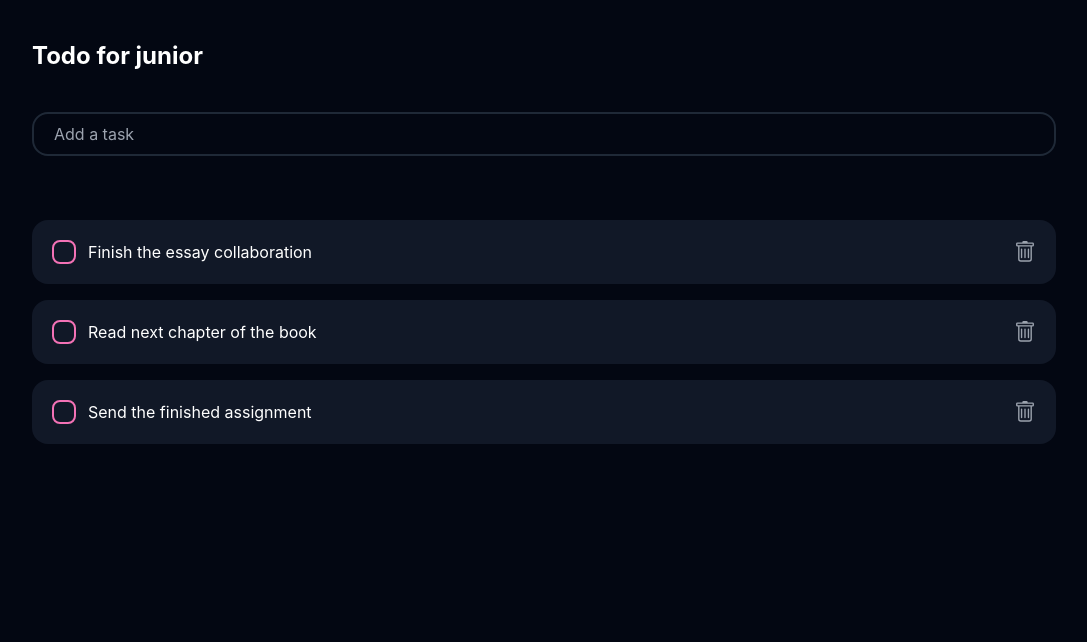
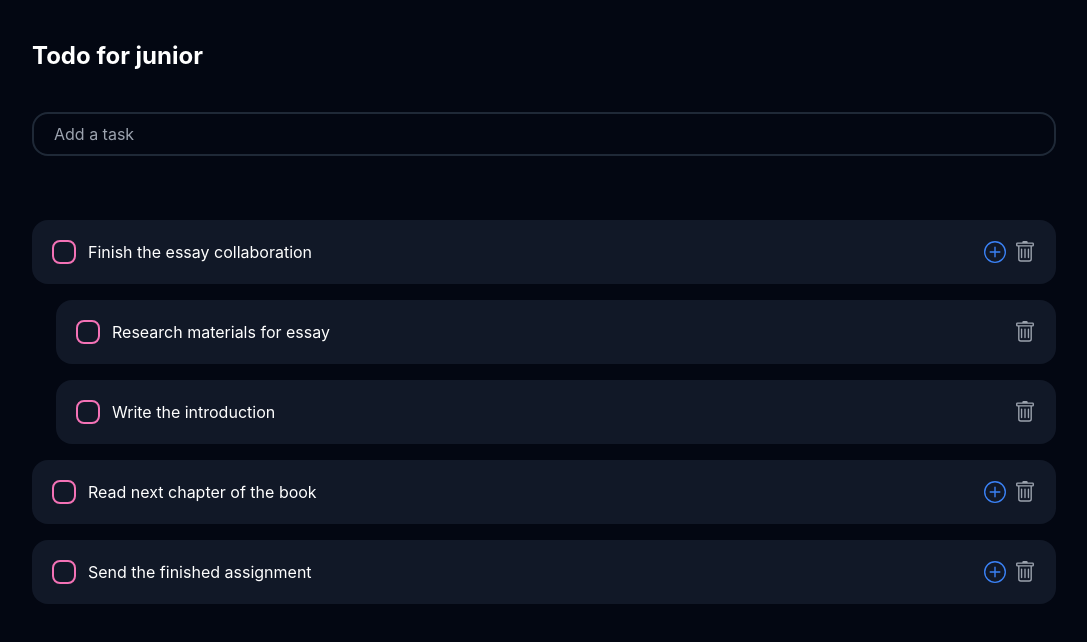
Before and after one commit to nevm1ss/to-do, a React (Create React App) app: page / in a window 1280 px wide. Shown: the top 642 px of the page, without its empty margins (96-1183 px from the left). Built offline with nearby package versions, Linux system fonts and the light colour scheme.

Commit message:
Fixed a bug where you couldn't add new notes and now you can add substasks

```diff
--- a/src/components/screens/Home/Home.jsx
+++ b/src/components/screens/Home/Home.jsx
@@ -1,12 +1,24 @@
-import React, { useState } from 'react'
-import TodoItem from './item/TodoItem'
-import CreateTodoField from './create-todo-field/CreateTodoField'
+import React, { useState } from 'react';
+import TodoItem from './item/TodoItem';
+import CreateTodoField from './create-todo-field/CreateTodoField';
 
 const data = [
   {
     _id: 'wefw23',
     title: 'Finish the essay collaboration',
     isCompleted: false,
+    subtask: [
+      {
+        _id: 'wefw23-sub1',
+        title: 'Research materials for essay',
+        isCompleted: false,
+      },
+      {
+        _id: 'wefw23-sub2',
+        title: 'Write the introduction',
+        isCompleted: false,
+      },
+    ],
   },
   {
     _id: 'wefw23232',
@@ -18,36 +30,81 @@ const data = [
     title: 'Send the finished assignment',
     isCompleted: false,
   },
-]
+];
 
 const Home = () => {
-	const [todos, setTodos] = useState(data)
+  const [todos, setTodos] = useState(data);
 
-	const changeTodo = id => {
-		const copy = [...todos]
-		const current = copy.find(t => t._id === id)
-		current.isCompleted = !current.isCompleted
-		setTodos(copy)
+  const changeTodo = (id) => {
+    const updateTodos = (tasks) =>
+      tasks.map((task) => {
+        if (task._id === id) {
+          return { ...task, isCompleted: !task.isCompleted };
         }
+        if (task.subtask) {
+          return { ...task, subtask: updateTodos(task.subtask) };
+        }
+        return task;
+      });
 
-	const removeTodo = id => setTodos([...todos].filter(t => t._id !== id))
+    setTodos(updateTodos(todos));
+  };
 
+  const removeTodo = (id) => {
+    const updateTodos = (tasks) =>
+      tasks
+        .map((task) => {
+          if (task.subtask) {
+            return { ...task, subtask: updateTodos(task.subtask) };
+          }
+          return task;
+        })
+        .filter((task) => task._id !== id);
 
+    setTodos(updateTodos(todos));
+  };
+
+  const addSubtask = (parentId, newSubtask) => {
+    setTodos(prevData =>
+      prevData.map(item =>
+        item._id === parentId
+          ? {
+              ...item,
+              subtask: [...(item.subtask || []), newSubtask],
+            }
+          : item
+      )
+    );
+  };
+
+  const handleAddSubtask = (parentId) => {
+    const subtaskTitle = prompt('Enter the title for the new subtask:');
+    if (subtaskTitle) {
+      const newSubtask = {
+        _id: `${parentId}-sub${(todos.find(todo => todo._id === parentId)?.subtask?.length || 0) + 1}`,
+        title: subtaskTitle,
+        isCompleted: false,
+      };
+      addSubtask(parentId, newSubtask);
+    }
+  };
 
   return (
-		<div className='text-white w-4/5 mx-auto'>
-			<h1 className='text-2xl font-bold text-start mb-10'>Todo for junior</h1>
-			<CreateTodoField setTodos={setTodos}/>
-			{todos.map(todo => (
+    <div className="text-white w-4/5 mx-auto">
+      <h1 className="text-2xl font-bold text-start mb-10">Todo for junior</h1>
+      <CreateTodoField setTodos={setTodos} />
+      {todos.map((todo) => (
         <TodoItem
           key={todo._id}
           todo={todo}
           changeTodo={changeTodo}
           removeTodo={removeTodo}
+          addSubtask={() => handleAddSubtask(todo._id)}
+          isMainTask={true}
         />
       ))}
     </div>
-	)
-}
+  );
+};
 
-export default Home
+export default Home;
--- /dev/null
+++ b/src/components/screens/Home/item/AddSubtaskButton.jsx
@@ -0,0 +1,12 @@
+import React from 'react';
+import { BsPlusCircle } from 'react-icons/bs';
+
+const AddSubtaskButton = ({ onClick }) => {
+  return (
+    <button onClick={onClick} className="text-blue-500 hover:text-green-600 mr-2 transition-colors ease-in-out duration-300">
+      <BsPlusCircle size={22} />
+    </button>
+  );
+};
+
+export default AddSubtaskButton;
--- a/src/components/screens/Home/item/TodoItem.jsx
+++ b/src/components/screens/Home/item/TodoItem.jsx
@@ -1,31 +1,48 @@
-import React from 'react'
-import Check from './Check'
-import cn from 'classnames'
-import { BsTrash } from 'react-icons/bs'
+import React from 'react';
+import Check from './Check';
+import cn from 'classnames';
+import { BsTrash } from 'react-icons/bs';
+import AddSubtaskButton from './AddSubtaskButton';
 
-const TodoItem = ({ todo, changeTodo, removeTodo }) => {
+const TodoItem = ({ todo, changeTodo, removeTodo, addSubtask, isMainTask }) => {
   return (
-    <div
-      className='flex items-center justify-between mb-4 rounded-2xl bg-gray-900 p-5 w-full'
-    >
-      <button className='flex items-center'
-        onClick={() => changeTodo(todo._id)}
-      >
-        <Check isCompleted={todo.isCompleted}/>
-        <span className={cn({
-          'line-through' : todo.isCompleted,
-        })}>
-          {todo.title}
-        </span>
-      </button>
-      <button onClick={() => removeTodo(todo._id)}>
-        <BsTrash
-          size={22}
-          className='text-gray-400 hover:text-red-700
-          transition-colors ease-in-out duration-300'/>
-      </button>
+    <div className="mb-4">
+      {/* Основной элемент задачи */}
+      <div className="flex items-center justify-between mb-4 rounded-2xl bg-gray-900 p-5 w-full">
+        <button className="flex items-center" onClick={() => changeTodo(todo._id)}>
+          <Check isCompleted={todo.isCompleted} />
+          <span className={cn({ 'line-through': todo.isCompleted })}>{todo.title}</span>
+        </button>
+        <div className="flex items-center">
+            {isMainTask && !todo.isCompleted && (
+              <AddSubtaskButton onClick={addSubtask} />
+            )}
+          <button onClick={() => removeTodo(todo._id)}>
+            <BsTrash
+              size={22}
+              className="text-gray-400 hover:text-red-700 transition-colors ease-in-out duration-300"
+            />
+          </button>
+        </div>
+      </div>
+
+      {/* Рендеринг подзадач */}
+      {todo.subtask && todo.subtask.length > 0 && (
+        <div className="pl-6">
+          {todo.subtask.map((subtask) => (
+            <TodoItem
+              key={subtask._id}
+              todo={subtask}
+              changeTodo={changeTodo}
+              removeTodo={removeTodo}
+              addSubtask={() => addSubtask(todo._id)}
+              isMainTask={false}
+            />
+          ))}
+        </div>
+      )}
     </div>
-  )
-}
+  );
+};
 
-export default TodoItem
+export default TodoItem;
```
Lines whose indentation alone changed are shown as unchanged.
